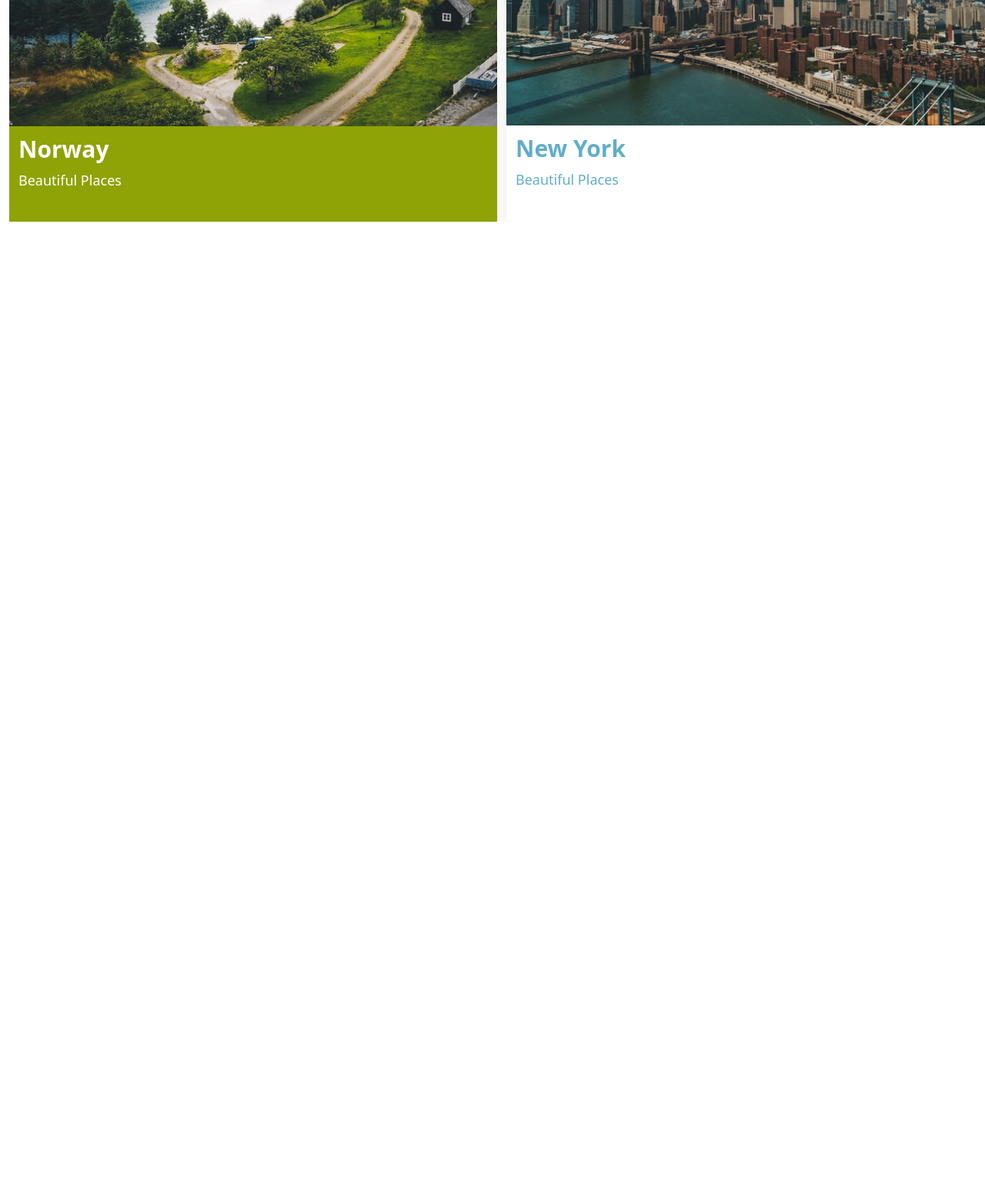
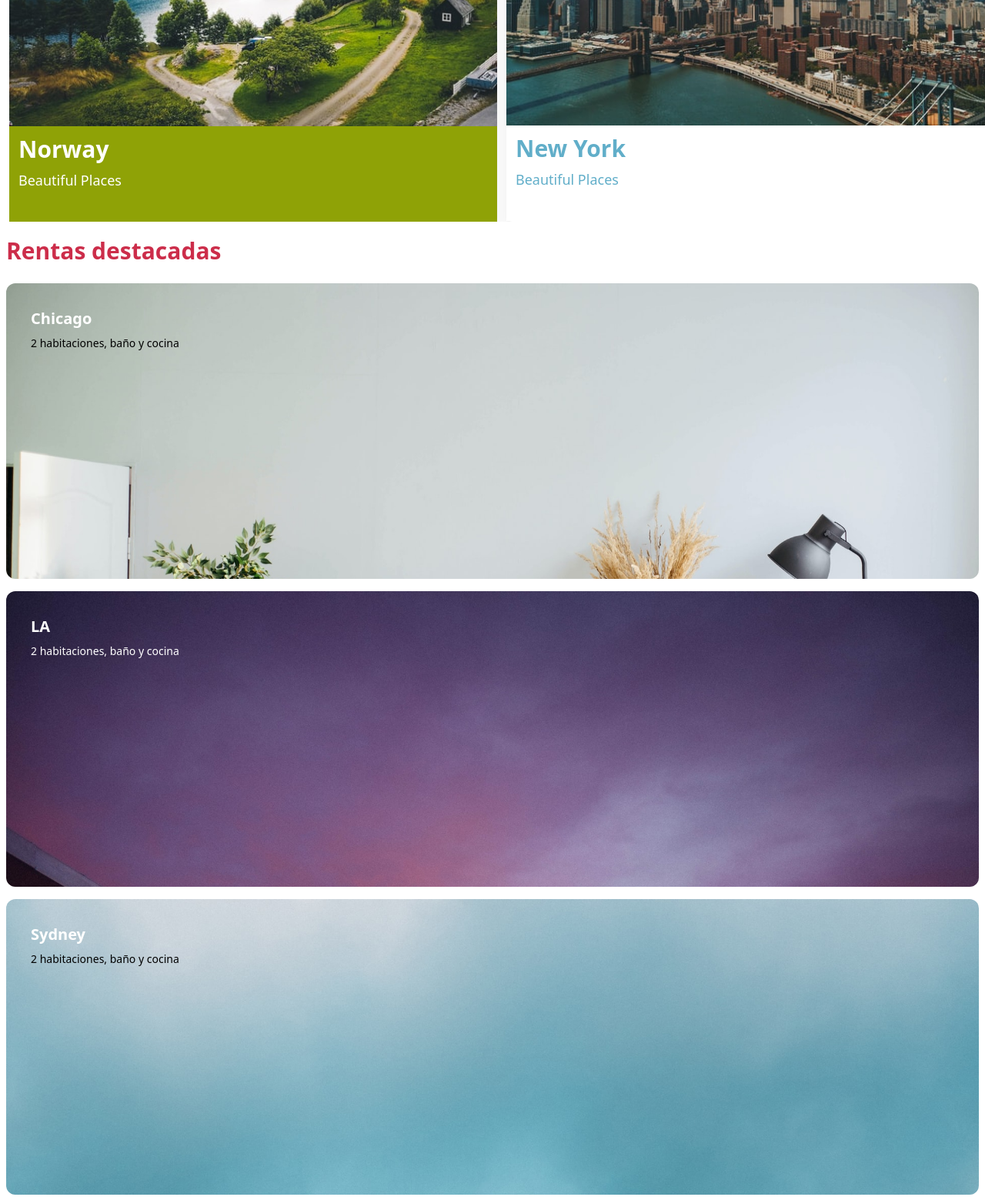
Before and after one commit to Jorge-Levi/Gogo-Travel, a website: page public/index.html in a window 1280 px wide. Shown: the part 791-2346 px from the top of the page at 77% size. Before the commit the page ends 1091 px from the top, so only its background shows below. Drawn offline with Linux system fonts and the light colour scheme.

Commit message:
agragando seccion de mejores reservaciones

```diff
--- a/public/index.html
+++ b/public/index.html
@@ -70,6 +70,27 @@
         </div>
       </div>
     </section>
+    <section id="rentas-destacadas" class="w-full h-full px-2">
+      <h2 class="pt-2 pb-6 text-3xl font-semibold text-primary">Rentas destacadas</h2>
+      <div class="flex flex-col items-center justify-center w-full h-full gap-4">
+        <div class="w-full bg-cover rounded-xl bg-chicago h-96">
+          <h3 class="RentasDestacadasH3">Chicago</h3>
+          <p class="RentasDestacadasP">2 habitaciones, baño y cocina</p>
+        </div>
+        <div class="w-full bg-cover rounded-xl bg-LA h-96">
+          <h3 class="RentasDestacadasH3">LA</h3>
+          <p class="text-white RentasDestacadasP">2 habitaciones, baño y cocina</p>
+        </div>
+        <div class="w-full bg-cover rounded-xl bg-sydney h-96">
+          <h3 class="RentasDestacadasH3">Sydney</h3>
+          <p class="RentasDestacadasP">2 habitaciones, baño y cocina</p>
+        </div>
+        <div class="w-full bg-cover rounded-xl bg-bali h-96">
+          <h3 class="RentasDestacadasH3">Bali</h3>
+          <p class="text-white RentasDestacadasP">2 habitaciones, baño y cocina</p>
+        </div>
+      </div>
+    </section>
     <footer></footer>
   </body>
 </html>
--- a/src/css/tailwind.css
+++ b/src/css/tailwind.css
@@ -13,3 +13,11 @@
 .CardP{
     @apply text-lg
 }
+
+.RentasDestacadasH3{
+    @apply text-xl px-8 pb-1 font-semibold text-white pt-8 pb-2
+}
+
+.RentasDestacadasP{
+    @apply pl-8 mr-24 text-sm
+}
```
Also changed, not shown: public/css/tailwind.css.
